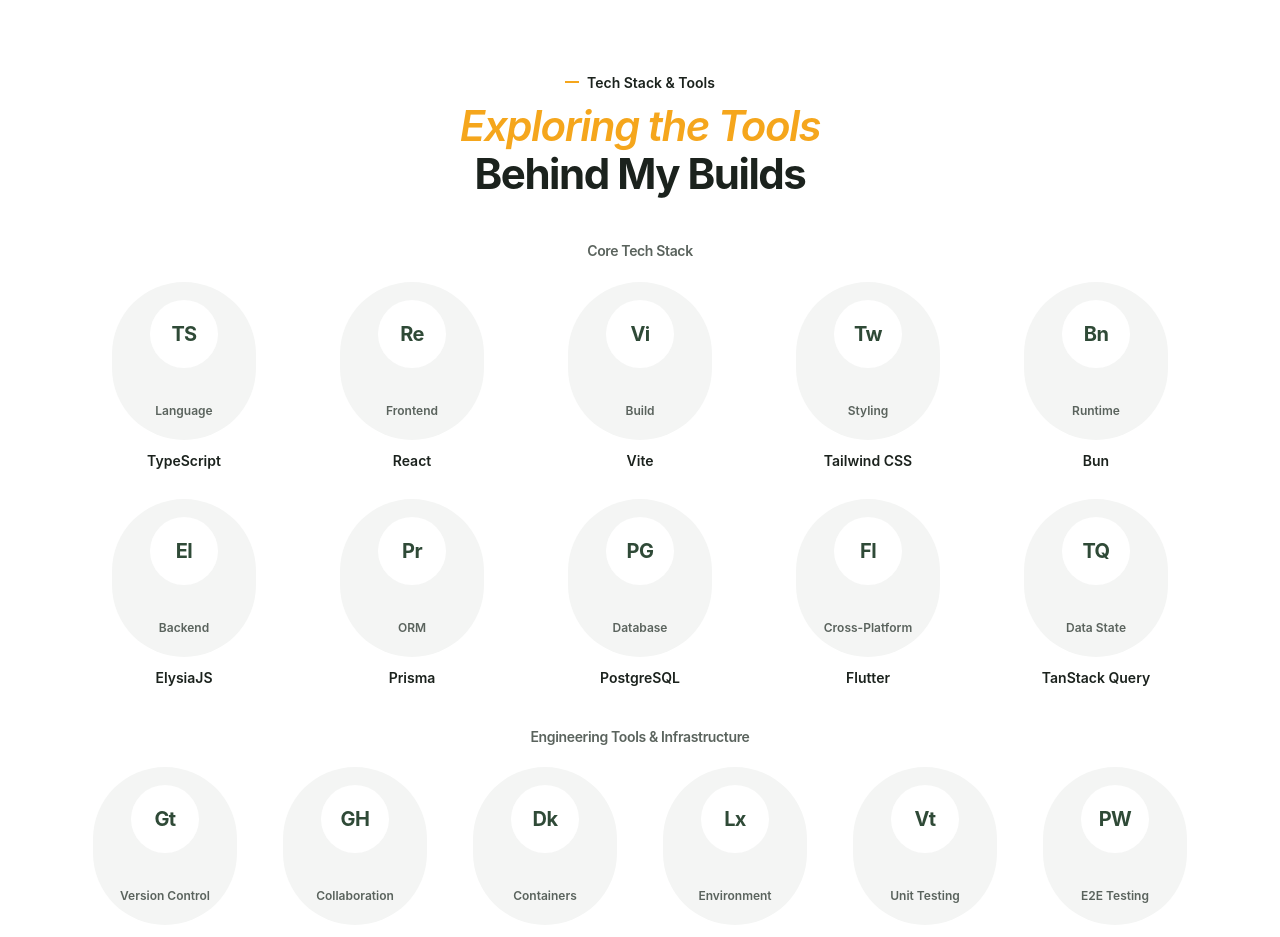
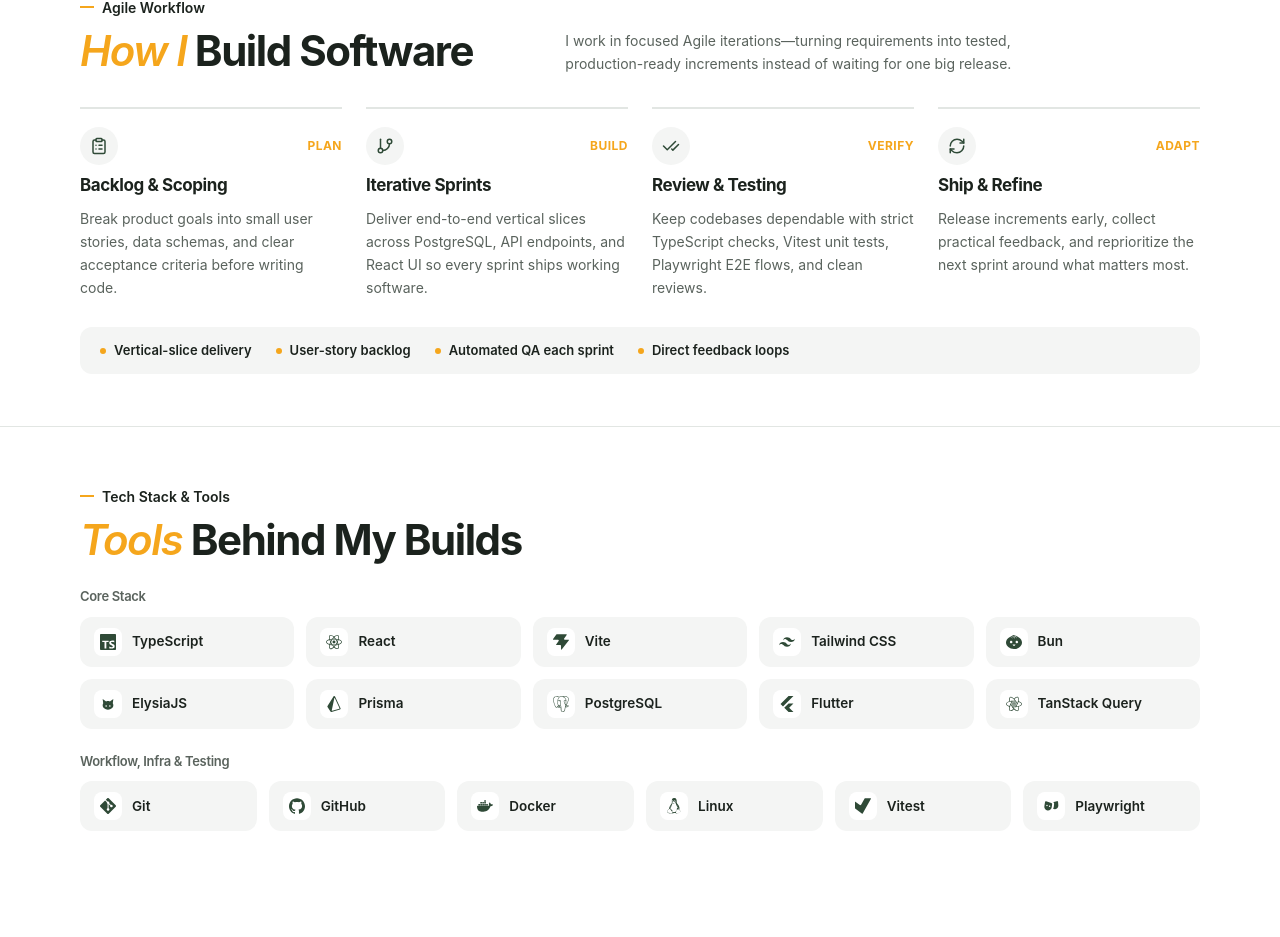
Before and after one commit to ilyas-rasyid/portfolio, a React (Vite) app: page / in a window 1280 px wide. Shown: the part 1860-2797 px from the top of the page. Built offline with nearby package versions, Linux system fonts and the light colour scheme.

Commit message:
feat: add workflow section and integrate simple-icons for tech stack

```diff
--- a/package.json
+++ b/package.json
@@ -23,7 +23,8 @@
     "@fontsource-variable/geist-mono": "^5.2.0",
     "lucide-react": "0.468.0",
     "react": "19.1.1",
-    "react-dom": "19.1.1"
+    "react-dom": "19.1.1",
+    "simple-icons": "^16.38.1"
   },
   "devDependencies": {
     "@eslint/js": "9.32.0",
--- a/src/app/app.tsx
+++ b/src/app/app.tsx
@@ -2,6 +2,7 @@ import { PageLayout } from "@/components/layout/page-layout";
 import { IntroductionSection } from "@/features/introduction/introduction-section";
 import { ServicesSection } from "@/features/services/services-section";
 import { AboutSection } from "@/features/about/about-section";
+import { WorkflowSection } from "@/features/workflow/workflow-section";
 import { SkillsSection } from "@/features/skills/skills-section";
 import { ProjectsSection } from "@/features/projects/projects-section";
 import { ExperienceSection } from "@/features/experience/experience-section";
@@ -17,6 +18,7 @@ const navigation = visibleItems(
       label: "About",
       enabled: siteConfig.sections.about && about.length > 0,
     },
+    { id: "process", label: "Process", enabled: true },
     { id: "skills", label: "Tools", enabled: siteConfig.sections.skills },
     { id: "work", label: "Work", enabled: true },
   ],
@@ -29,6 +31,7 @@ export function App() {
       <IntroductionSection />
       <ServicesSection />
       <AboutSection />
+      <WorkflowSection />
       <SkillsSection />
       <ProjectsSection />
       <ExperienceSection />
--- a/src/content/profile.ts
+++ b/src/content/profile.ts
@@ -6,7 +6,6 @@ export const profile: Profile = {
   role: "Full Stack Developer",
   introduction:
     "I build practical web applications and reliable backend systems with a focus on clean architecture, performance, and long-term maintainability.",
-  location: "Indonesia",
   available: true,
   portrait: {
     src: "images/profile/image1.png",
--- a/src/features/introduction/components/introduction-content.tsx
+++ b/src/features/introduction/components/introduction-content.tsx
@@ -17,15 +17,8 @@ export function IntroductionContent() {
           </span>
         </span>
         <span className="hero-title-mask">
-          <span className="hero-title-line hero-title-line-2">{profile.role}</span>
+          <span className="hero-title-line hero-title-line-2">{profile.role}.</span>
         </span>
-        {profile.location && (
-          <span className="hero-title-mask">
-            <span className="hero-title-line hero-title-line-3">
-              Based in {profile.location}.
-            </span>
-          </span>
-        )}
       </h1>
       <p className="intro-description">{profile.introduction}</p>
     </div>
--- a/src/features/introduction/components/profile-portrait.tsx
+++ b/src/features/introduction/components/profile-portrait.tsx
@@ -17,7 +17,9 @@ export function ProfilePortrait() {
             />
           </defs>
           <text className="hero-stamp-text">
-            <textPath href="#stamp-circle">FULL STACK DEVELOPER • INDONESIA •</textPath>
+            <textPath href="#stamp-circle" textLength="196">
+              FULL STACK DEVELOPER • WEB &amp; APPS •
+            </textPath>
           </text>
         </svg>
         <span className="hero-stamp-core" />
--- a/src/features/skills/skills-section.tsx
+++ b/src/features/skills/skills-section.tsx
@@ -1,34 +1,70 @@
+import {
+  siBun,
+  siDocker,
+  siFlutter,
+  siGit,
+  siGithub,
+  siLinux,
+  siPostgresql,
+  siPrisma,
+  siReact,
+  siReactquery,
+  siTailwindcss,
+  siTypescript,
+  siVite,
+  siVitest,
+} from "simple-icons";
 import { Container } from "@/components/layout/container";
 import { skills } from "@/content/skills";
 import { siteConfig } from "@/content/site-config";
 
-interface ToolCapsule {
+interface ToolItem {
   name: string;
-  mark: string;
-  role: string;
+  path: string;
 }
 
-const techStackCapsules: readonly ToolCapsule[] = [
-  { name: "TypeScript", mark: "TS", role: "Language" },
-  { name: "React", mark: "Re", role: "Frontend" },
-  { name: "Vite", mark: "Vi", role: "Build" },
-  { name: "Tailwind CSS", mark: "Tw", role: "Styling" },
-  { name: "Bun", mark: "Bn", role: "Runtime" },
-  { name: "ElysiaJS", mark: "El", role: "Backend" },
-  { name: "Prisma", mark: "Pr", role: "ORM" },
-  { name: "PostgreSQL", mark: "PG", role: "Database" },
-  { name: "Flutter", mark: "Fl", role: "Cross-Platform" },
-  { name: "TanStack Query", mark: "TQ", role: "Data State" },
+const ELYSIA_PATH =
+  "M4 4.5 9.2 8.2c.9-.5 1.8-.7 2.8-.7s1.9.2 2.8.7L20 4.5l-.8 6.4c.5.9.8 1.9.8 3.1 0 3.7-3.6 6.5-8 6.5S4 17.7 4 14c0-1.2.3-2.2.8-3.1L4 4.5Zm5.2 9.4a1.2 1.2 0 1 0 0 2.4 1.2 1.2 0 0 0 0-2.4Zm5.6 0a1.2 1.2 0 1 0 0 2.4 1.2 1.2 0 0 0 0-2.4Z";
+
+const PLAYWRIGHT_PATH =
+  "M3 6.2c0-.9.8-1.5 1.7-1.2l7.8 2.4c.8.2 1.3 1 1.2 1.8l-.6 4.8c-.4 3.1-3.2 5.2-6.3 4.8C3.7 18.4 1.6 15.6 2 12.5L3 6.2Zm3 4.1a1.1 1.1 0 1 0 0 2.2 1.1 1.1 0 0 0 0-2.2Zm3.9.9a1.1 1.1 0 1 0 0 2.2 1.1 1.1 0 0 0 0-2.2Zm4.7-4.8 6.2-1.7c.9-.2 1.7.4 1.8 1.3l.4 5.3c.2 2.8-1.9 5.3-4.8 5.5-1.1.1-2.2-.2-3.1-.7.7-1.1 1.1-2.4 1.2-3.8l.4-3.7c.1-.9-.3-1.7-1-2.2h-1.1Z";
+
+const coreStack: readonly ToolItem[] = [
+  { name: "TypeScript", path: siTypescript.path },
+  { name: "React", path: siReact.path },
+  { name: "Vite", path: siVite.path },
+  { name: "Tailwind CSS", path: siTailwindcss.path },
+  { name: "Bun", path: siBun.path },
+  { name: "ElysiaJS", path: ELYSIA_PATH },
+  { name: "Prisma", path: siPrisma.path },
+  { name: "PostgreSQL", path: siPostgresql.path },
+  { name: "Flutter", path: siFlutter.path },
+  { name: "TanStack Query", path: siReactquery.path },
 ];
 
-const devToolCapsules: readonly ToolCapsule[] = [
-  { name: "Git", mark: "Gt", role: "Version Control" },
-  { name: "GitHub", mark: "GH", role: "Collaboration" },
-  { name: "Docker", mark: "Dk", role: "Containers" },
-  { name: "Linux", mark: "Lx", role: "Environment" },
-  { name: "Vitest", mark: "Vt", role: "Unit Testing" },
-  { name: "Playwright", mark: "PW", role: "E2E Testing" },
+const devTools: readonly ToolItem[] = [
+  { name: "Git", path: siGit.path },
+  { name: "GitHub", path: siGithub.path },
+  { name: "Docker", path: siDocker.path },
+  { name: "Linux", path: siLinux.path },
+  { name: "Vitest", path: siVitest.path },
+  { name: "Playwright", path: PLAYWRIGHT_PATH },
 ];
+
+function TechIcon({ path }: { path: string }) {
+  return (
+    <svg
+      className="tool-tile-svg"
+      viewBox="0 0 24 24"
+      width={20}
+      height={20}
+      fill="currentColor"
+      aria-hidden="true"
+    >
+      <path d={path} />
+    </svg>
+  );
+}
 
 export function SkillsSection() {
   if (!siteConfig.sections.skills || !skills.length) return null;
@@ -37,49 +73,45 @@ export function SkillsSection() {
     <section id="skills" className="tools-section" aria-labelledby="skills-heading">
       <Container>
         <div className="tools-header">
-          <p className="section-kicker section-kicker-center">
+          <div>
+            <p className="section-kicker">
               <span className="kicker-dash" aria-hidden="true" />
               Tech Stack &amp; Tools
             </p>
             <h2 id="skills-heading">
-            <span className="heading-accent">Exploring the Tools</span>
-            <br />
-            Behind My Builds
+              <span className="heading-accent">Tools</span> Behind My Builds
             </h2>
           </div>
+        </div>
 
+        <div className="tools-groups">
           <div className="tools-group">
-          <h3 className="tools-group-title">Core Tech Stack</h3>
-          <ul className="tools-capsules">
-            {techStackCapsules.map((item) => (
-              <li key={item.name} className="tool-capsule">
-                <div className="tool-capsule-body">
-                  <span className="tool-capsule-icon" aria-hidden="true">
-                    {item.mark}
+            <h3 className="tools-group-title">Core Stack</h3>
+            <ul className="tools-grid">
+              {coreStack.map((item) => (
+                <li key={item.name} className="tool-tile">
+                  <span className="tool-tile-icon" aria-hidden="true">
+                    <TechIcon path={item.path} />
                   </span>
-                  <span className="tool-capsule-role">{item.role}</span>
-                </div>
-                <span className="tool-capsule-name">{item.name}</span>
+                  <span className="tool-tile-name">{item.name}</span>
                 </li>
               ))}
             </ul>
           </div>
 
           <div className="tools-group">
-          <h3 className="tools-group-title">Engineering Tools &amp; Infrastructure</h3>
-          <ul className="tools-capsules tools-capsules-compact">
-            {devToolCapsules.map((item) => (
-              <li key={item.name} className="tool-capsule">
-                <div className="tool-capsule-body">
-                  <span className="tool-capsule-icon" aria-hidden="true">
-                    {item.mark}
+            <h3 className="tools-group-title">Workflow, Infra &amp; Testing</h3>
+            <ul className="tools-grid tools-grid-compact">
+              {devTools.map((item) => (
+                <li key={item.name} className="tool-tile">
+                  <span className="tool-tile-icon" aria-hidden="true">
+                    <TechIcon path={item.path} />
                   </span>
-                  <span className="tool-capsule-role">{item.role}</span>
-                </div>
-                <span className="tool-capsule-name">{item.name}</span>
+                  <span className="tool-tile-name">{item.name}</span>
                 </li>
               ))}
             </ul>
+          </div>
         </div>
       </Container>
     </section>
--- /dev/null
+++ b/src/features/workflow/workflow-section.tsx
@@ -0,0 +1,88 @@
+import { CheckCheck, ClipboardList, GitBranch, RefreshCw } from "lucide-react";
+import { Container } from "@/components/layout/container";
+
+const agilePhases = [
+  {
+    icon: ClipboardList,
+    phase: "Plan",
+    title: "Backlog & Scoping",
+    description:
+      "Break product goals into small user stories, data schemas, and clear acceptance criteria before writing code.",
+  },
+  {
+    icon: GitBranch,
+    phase: "Build",
+    title: "Iterative Sprints",
+    description:
+      "Deliver end-to-end vertical slices across PostgreSQL, API endpoints, and React UI so every sprint ships working software.",
+  },
+  {
+    icon: CheckCheck,
+    phase: "Verify",
+    title: "Review & Testing",
+    description:
+      "Keep codebases dependable with strict TypeScript checks, Vitest unit tests, Playwright E2E flows, and clean reviews.",
+  },
+  {
+    icon: RefreshCw,
+    phase: "Adapt",
+    title: "Ship & Refine",
+    description:
+      "Release increments early, collect practical feedback, and reprioritize the next sprint around what matters most.",
+  },
+] as const;
+
+const agileHabits = [
+  "Vertical-slice delivery",
+  "User-story backlog",
+  "Automated QA each sprint",
+  "Direct feedback loops",
+] as const;
+
+export function WorkflowSection() {
+  return (
+    <section id="process" className="workflow-section" aria-labelledby="workflow-heading">
+      <Container>
+        <div className="workflow-header">
+          <div>
+            <p className="section-kicker">
+              <span className="kicker-dash" aria-hidden="true" />
+              Agile Workflow
+            </p>
+            <h2 id="workflow-heading">
+              <span className="heading-accent">How I</span> Build Software
+            </h2>
+          </div>
+          <p className="workflow-lead">
+            I work in focused Agile iterations—turning requirements into tested,
+            production-ready increments instead of waiting for one big release.
+          </p>
+        </div>
+
+        <ol className="workflow-grid">
+          {agilePhases.map(({ icon: Icon, phase, title, description }) => (
+            <li key={title} className="workflow-step">
+              <div className="workflow-step-top">
+                <span className="workflow-icon" aria-hidden="true">
+                  <Icon size={18} />
+                </span>
+                <span className="workflow-phase">{phase}</span>
+              </div>
+              <h3>{title}</h3>
+              <p>{description}</p>
+            </li>
+          ))}
+        </ol>
+
+        <ul className="workflow-habits" aria-label="Agile engineering habits">
+          {agileHabits.map((habit) => (
+            <li key={habit} className="workflow-habit">
+              <span className="workflow-habit-dot" aria-hidden="true" />
+              <span>{habit}</span>
+            </li>
+          ))}
+        </ul>
+      </Container>
+    </section>
+  );
+}
--- a/src/styles/layout.css
+++ b/src/styles/layout.css
@@ -242,10 +242,10 @@
 .hero-amber-shape {
   position: absolute;
   bottom: 0;
-  width: min(84%, 340px);
-  height: 290px;
+  width: min(82%, 340px);
+  height: 295px;
   background: var(--amber);
-  border-radius: 54% 46% 42% 58% / 56% 52% 48% 44%;
+  border-radius: 52% 48% 44% 56% / 56% 52% 48% 44%;
   z-index: 0;
 }
 
@@ -256,15 +256,15 @@
   justify-content: center;
   align-items: flex-end;
   width: 100%;
-  max-width: 280px;
+  max-width: 300px;
 }
 
 .portrait img {
   width: auto;
+  height: 330px;
   max-width: 100%;
-  max-height: 390px;
-  height: auto;
   object-fit: contain;
+  border-radius: 0 0 120px 120px;
 }
 
 .hero-stamp {
@@ -272,8 +272,8 @@
   top: 24px;
   right: 4px;
   z-index: 2;
-  width: 82px;
-  height: 82px;
+  width: 84px;
+  height: 84px;
   border-radius: 50%;
   background: var(--forest);
   display: grid;
@@ -281,15 +281,15 @@
 }
 
 .hero-stamp-svg {
-  width: 74px;
-  height: 74px;
+  width: 76px;
+  height: 76px;
 }
 
 .hero-stamp-text {
   fill: var(--forest-ink);
-  font-size: 9.2px;
+  font-size: 7.6px;
   font-weight: 600;
-  letter-spacing: 0.14em;
+  letter-spacing: 0.13em;
 }
 
 .hero-stamp-core {
@@ -461,10 +461,10 @@
     height: 315px;
   }
   .portrait {
-    max-width: 310px;
+    max-width: 340px;
   }
   .portrait img {
-    max-height: 420px;
+    height: 375px;
   }
   .hero-tag-green {
     left: 6px;
--- a/src/styles/support.css
+++ b/src/styles/support.css
@@ -205,94 +205,182 @@
   color: var(--amber);
 }
 
-/* 3. Exploring the Tools & Tech Stack Behind My Builds — Exact Oval Capsules */
-.tools-section {
-  padding-block: 72px 48px;
+/* 3. Agile Workflow ("How I Build Software") Section */
+.workflow-section {
+  padding-block: 60px 44px;
 }
 
-.tools-header {
-  text-align: center;
-  margin-bottom: 44px;
+.workflow-header {
+  display: grid;
+  gap: 14px;
+  align-items: end;
+  margin-bottom: 32px;
 }
 
-.tools-group + .tools-group {
-  margin-top: 40px;
+.workflow-lead {
+  font-size: 14px;
+  color: var(--muted);
+  max-width: 52ch;
 }
 
-.tools-group-title {
-  text-align: center;
-  font-size: 14px;
-  font-weight: 600;
-  color: var(--muted);
-  margin-bottom: 22px;
-}
-
-.tools-capsules {
+.workflow-grid {
   display: grid;
-  grid-template-columns: repeat(2, minmax(0, 1fr));
-  gap: 24px 16px;
+  gap: 20px;
   list-style: none;
   margin: 0;
   padding: 0;
 }
 
-.tool-capsule {
+.workflow-step {
   display: flex;
   flex-direction: column;
+  gap: 10px;
+  padding-top: 18px;
+  border-top: 2px solid var(--line);
+}
+
+.workflow-step-top {
+  display: flex;
+  align-items: center;
+  justify-content: space-between;
+  gap: 12px;
+}
+
+.workflow-icon {
+  width: 38px;
+  height: 38px;
+  border-radius: 50%;
+  background: var(--surface);
+  color: var(--forest);
+  display: grid;
+  place-items: center;
+}
+
+:root[data-theme="dark"] .workflow-icon {
+  color: var(--amber);
+}
+
+.workflow-phase {
+  font-size: 12px;
+  font-weight: 700;
+  letter-spacing: 0.04em;
+  text-transform: uppercase;
+  color: var(--amber);
+}
+
+.workflow-step h3 {
+  font-size: 17px;
+  color: var(--foreground);
+}
+
+.workflow-step p {
+  font-size: 14px;
+  color: var(--muted);
+}
+
+.workflow-habits {
+  margin: 28px 0 0;
+  padding: 14px 20px;
+  list-style: none;
+  border-radius: var(--radius-md);
+  background: var(--surface);
+  display: flex;
+  flex-wrap: wrap;
+  align-items: center;
+  gap: 10px 24px;
+}
+
+.workflow-habit {
+  display: inline-flex;
+  align-items: center;
+  gap: 8px;
+  font-size: 13px;
+  font-weight: 600;
+  color: var(--foreground);
+}
+
+.workflow-habit-dot {
+  width: 6px;
+  height: 6px;
+  border-radius: 50%;
+  background: var(--amber);
+  flex: 0 0 auto;
+}
+
+/* 4. Compact Icon-Driven Tech Stack & Tools Section */
+.tools-section {
+  padding-block: 44px 52px;
+  border-top: 1px solid var(--line);
+}
+
+.tools-header {
+  margin-bottom: 24px;
+}
+
+.tools-groups {
+  display: grid;
+  gap: 24px;
+}
+
+.tools-group-title {
+  font-size: 13px;
+  font-weight: 600;
+  color: var(--muted);
+  margin-bottom: 12px;
+}
+
+.tools-grid {
+  display: grid;
+  grid-template-columns: repeat(2, minmax(0, 1fr));
+  gap: 10px;
+  list-style: none;
+  margin: 0;
+  padding: 0;
+}
+
+.tool-tile {
+  display: flex;
   align-items: center;
   gap: 10px;
-}
-
-.tool-capsule-body {
-  width: 100%;
-  max-width: 144px;
-  min-height: 158px;
-  padding: 18px 12px 20px;
-  border-radius: 999px;
+  padding: 11px 14px;
+  border-radius: var(--radius-md);
   background: var(--surface);
-  display: flex;
-  flex-direction: column;
-  align-items: center;
-  justify-content: space-between;
-  gap: 14px;
   transition: background-color var(--t-hover) ease;
 }
 
 @media (hover: hover) and (pointer: fine) {
-  .tool-capsule:hover .tool-capsule-body {
+  .tool-tile:hover {
     background: var(--surface-strong);
   }
 }
 
-.tool-capsule-icon {
-  width: 68px;
-  height: 68px;
-  border-radius: 50%;
+.tool-tile-icon {
+  display: grid;
+  place-items: center;
+  width: 28px;
+  height: 28px;
+  border-radius: var(--radius-sm);
   background: var(--canvas);
   color: var(--forest);
-  display: grid;
-  place-items: center;
-  font-size: 20px;
-  font-weight: 700;
-  letter-spacing: -0.03em;
+  flex: 0 0 28px;
 }
 
-:root[data-theme="dark"] .tool-capsule-icon {
+:root[data-theme="dark"] .tool-tile-icon {
   color: var(--amber);
 }
 
-.tool-capsule-role {
-  font-size: 12px;
-  font-weight: 600;
-  color: var(--muted);
-  text-align: center;
+.tool-tile-svg {
+  display: block;
+  width: 16px;
+  height: 16px;
 }
 
-.tool-capsule-name {
-  font-size: 14px;
+.tool-tile-name {
+  font-size: 13.5px;
   font-weight: 600;
   color: var(--foreground);
-  text-align: center;
+  line-height: 1.2;
+  min-width: 0;
 }
 
 /* Optional Experience section */
@@ -311,7 +399,11 @@
 }
 
 @media (min-width: 640px) {
-  .tools-capsules {
+  .workflow-grid {
+    grid-template-columns: repeat(2, minmax(0, 1fr));
+    gap: 24px;
+  }
+  .tools-grid {
     grid-template-columns: repeat(3, minmax(0, 1fr));
   }
 }
@@ -335,14 +427,25 @@
     width: 340px;
     height: 340px;
   }
+  .workflow-section {
+    padding-block: 72px 52px;
+  }
+  .workflow-header {
+    grid-template-columns: minmax(0, 5fr) minmax(0, 7fr);
+    gap: 32px;
+  }
+  .workflow-grid {
+    grid-template-columns: repeat(4, minmax(0, 1fr));
+    gap: 24px;
+  }
   .tools-section {
-    padding-block: 84px 52px;
+    padding-block: 52px 60px;
   }
-  .tools-capsules {
+  .tools-grid {
     grid-template-columns: repeat(5, minmax(0, 1fr));
-    gap: 28px 20px;
+    gap: 12px;
   }
-  .tools-capsules-compact {
+  .tools-grid-compact {
     grid-template-columns: repeat(6, minmax(0, 1fr));
   }
   .experience-item {
```
Also changed, not shown: 1 other file (tests, documents, lock files or other folders). Lines whose indentation alone changed are shown as unchanged.
